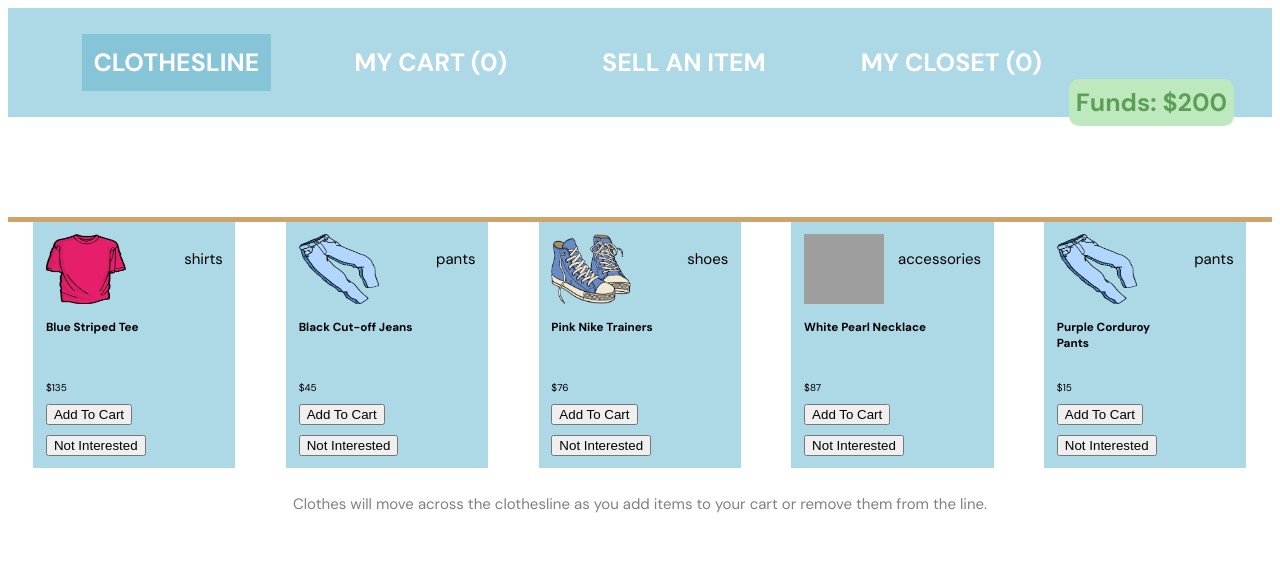
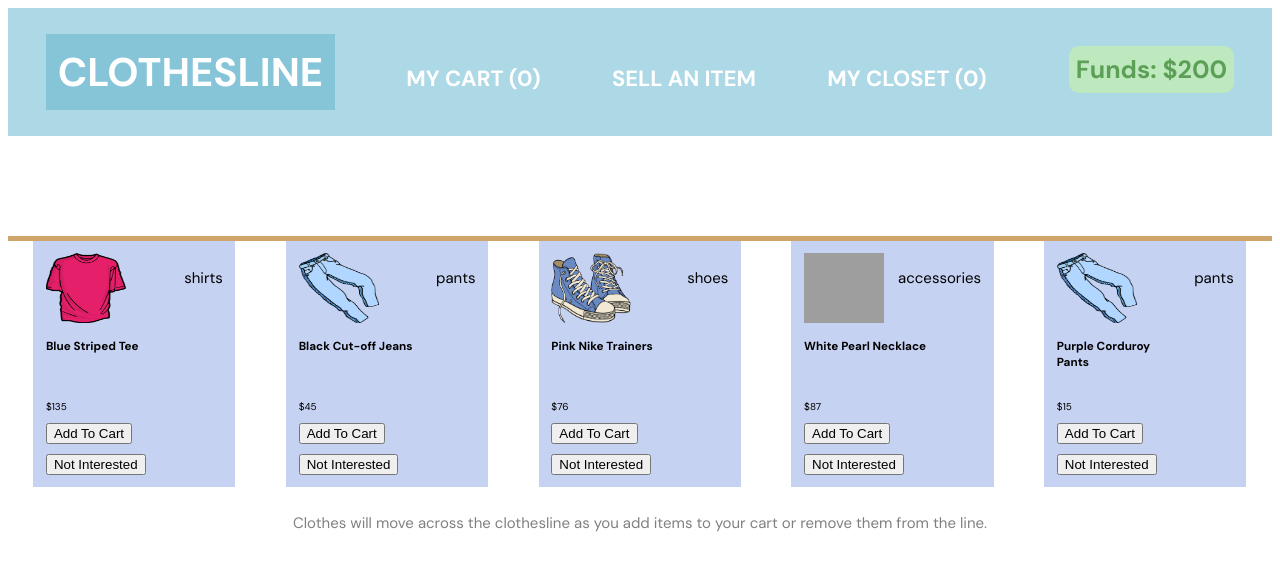
Before and after one commit to hopebradley/clothesline, a React (Create React App) app: page / in a window 1280 px wide. Shown: the top 570 px of the page. Built offline with nearby package versions, Linux system fonts and the light colour scheme; data requests are answered from the project's data file; grey boxes are pictures that could not be loaded.

Commit message:
add closet feature

```diff
--- a/src/App.js
+++ b/src/App.js
@@ -16,6 +16,7 @@ class App extends React.Component {
     currentFunds: 200
   }
 
+  //INITIAL FETCH: puts all the db.json clothing objects into the state's allClothes array, and the first five objects into the displayClothes array
   componentDidMount() {
     fetch('http://localhost:3001/clothes')
     .then(resp => resp.json())
@@ -30,6 +31,7 @@ class App extends React.Component {
     });
   }
 
+  //CLOTHING LINE FUNCTIONS
   moveDisplay = (item, clickedItemMessage) => {
     const index = this.state.displayClothes.indexOf(item);
     const newItemIndex = this.state.allClothes.indexOf(this.state.displayClothes[4]) + 1;
@@ -41,7 +43,28 @@ class App extends React.Component {
     clickedItemMessage.innerText = '';
   }
 
+  //CART FUNCTIONS
+  addToCart = (e) => {
+    const clickedItem = this.state.allClothes.find(item => item.id == e.target.parentElement.children[0].id);
+    const clickedItemMessage = e.target.parentElement.children[2];
+    clickedItemMessage.innerText = "Added To Cart!";
+    window.setTimeout(() => this.moveDisplay(clickedItem, clickedItemMessage), 500);
+    clickedItem.inCart = true;
+    this.setState({
+      allClothes: [...this.state.allClothes]
+    })
+  }
+
+  removeFromCart = (e) => {
+    const clickedItem = this.state.allClothes.find(item => item.id == e.target.parentElement.children[0].id);
+    clickedItem.inCart = false;
+    this.setState({
+      allClothes: [...this.state.allClothes]
+    })
+  }
+
   checkoutCart = (e) => {
+    const thanks = e.target.parentElement.parentElement.children[2];
     const itemsToCheckout = Array.from(e.target.parentElement.parentElement.children[1].children);
     let subtotal = 0;
     itemsToCheckout.forEach(item => {
@@ -59,8 +82,9 @@ class App extends React.Component {
         allClothes: [...this.state.allClothes],
         currentFunds: newFunds
       })
-      // e.target.parentElement.parentElement.children[1].innerHTML = "Thank you for checking out! Check your closet to find your new items.";
-      // setTimeout(e.target.parentElement.parentElement.children[1].innerHTML = "Cart is empty!", 2000);
+      thanks.innerText = "Thanks for checking out! Check your closet to see your new items.";
+      setTimeout(() => thanks.innerText = "", 5000);
+
     }
     else {
       e.target.parentElement.children[2].innerText = "Sorry, but your funds are insufficient. Remove a few items and try again!";
@@ -68,26 +92,8 @@ class App extends React.Component {
     }
   }
 
-  removeFromCart = (e) => {
-    const clickedItem = this.state.allClothes.find(item => item.id == e.target.parentElement.children[0].id);
-    clickedItem.inCart = false;
-    this.setState({
-      allClothes: [...this.state.allClothes]
-    })
-  }
 
-  addToCart = (e) => {
-    const clickedItem = this.state.allClothes.find(item => item.id == e.target.parentElement.children[0].id);
-    const clickedItemMessage = e.target.parentElement.children[2];
-    clickedItemMessage.innerText = "Added To Cart!";
-    window.setTimeout(() => this.moveDisplay(clickedItem, clickedItemMessage), 500);
-    clickedItem.inCart = true;
-    this.setState({
-      allClothes: [...this.state.allClothes]
-    })
-
-  }
-
+  //RENDERING AND ROUTES
   render() {
     return (
       <Router>
--- /dev/null
+++ b/src/components/BoughtItem.js
@@ -0,0 +1,15 @@
+import react from 'react';
+import ItemInfo from './ItemInfo'
+
+const BoughtItem = (props) => {
+
+    const item = props.item;
+
+    return (
+        <div id={item.id} className="bought-item">
+            <ItemInfo bought={true} item={props.item} />
+        </div>
+    )
+}
+
+export default BoughtItem
--- a/src/components/ItemInfo.js
+++ b/src/components/ItemInfo.js
@@ -3,6 +3,9 @@ import react from 'react';
 const ItemInfo = (props) => {
 
     const item = props.item;
+
+    let price;
+    props.bought ? price = "" : price = "$" + item.price;
 
     return (
             <div id={item.id} className="clothing-item">
@@ -11,7 +14,7 @@ const ItemInfo = (props) => {
                     <p className="clothing-category">{item.category}</p>
                 </div>
                 <h3>{item.color} {item.description}</h3>
-                <p>${item.price}</p>
+                <p>{price}</p>
             </div>
     )
 }
--- a/src/containers/Cart.js
+++ b/src/containers/Cart.js
@@ -17,8 +17,9 @@ const Cart = (props) => {
                <h3 id="insufficient-funds"></h3>
             </div>
             <div>
-                {cartItems.length > 0 ? cartItems.map(item => <CartItem removeFromCart={props.removeFromCart} item={item}/>) : <h2>Cart is empty!</h2>}
+                {cartItems.length > 0 ? cartItems.map(item => <CartItem removeFromCart={props.removeFromCart} item={item}/>) : <h2>Your cart is empty.</h2>}
             </div>
+            <h3 style={{color: "green"}}></h3>
         </div>
     )
 }
--- a/src/containers/Closet.js
+++ b/src/containers/Closet.js
@@ -1,9 +1,16 @@
 import React from 'react';
+import BoughtItem from '../components/BoughtItem';
 
 const Closet = (props) => {
+
+    const closetItems = props.clothes.filter(item => item.bought);
+
     return (
         <div className="closet">
-            <h1>I am the closet</h1>
+            <h1>Welcome to your closet!</h1>
+            <div>
+                {closetItems.length > 0 ? closetItems.map(item => <BoughtItem item={item}/>) : <h2>...it's empty.</h2>}
+            </div>
         </div>
     )
 }
--- a/src/index.css
+++ b/src/index.css
@@ -10,12 +10,17 @@
 }
 
 .nav-item {
-  font-size: 25px;
+  font-size: 22px;
   font-weight: 700;
   padding: 1%;
-  margin:3%;
+  margin:2%;
   text-decoration: none;
   color: white;
+}
+
+#main-nav {
+  margin-left: 0px;
+  font-size: 40px;
 }
 
 .active-item {
@@ -66,7 +71,7 @@
   float: left;
   margin-left: 2%;
   margin-right: 2%;
-  background-color: lightblue;
+  background-color: rgb(198, 210, 242);
   font-size: x-small;
   width: 14%;
   padding: 1%;
@@ -96,7 +101,17 @@
   width: 30%;
   background-color: pink;
   font-size: smaller;
-  padding: 5%;
+  padding: 2%;
+}
+
+.bought-item {
+  margin: 2%;
+  height: 80%;
+  float: left;
+  width: 20%;
+  background-color: orange;
+  font-size: smaller;
+  padding: 2%;
 }
 
 
```
